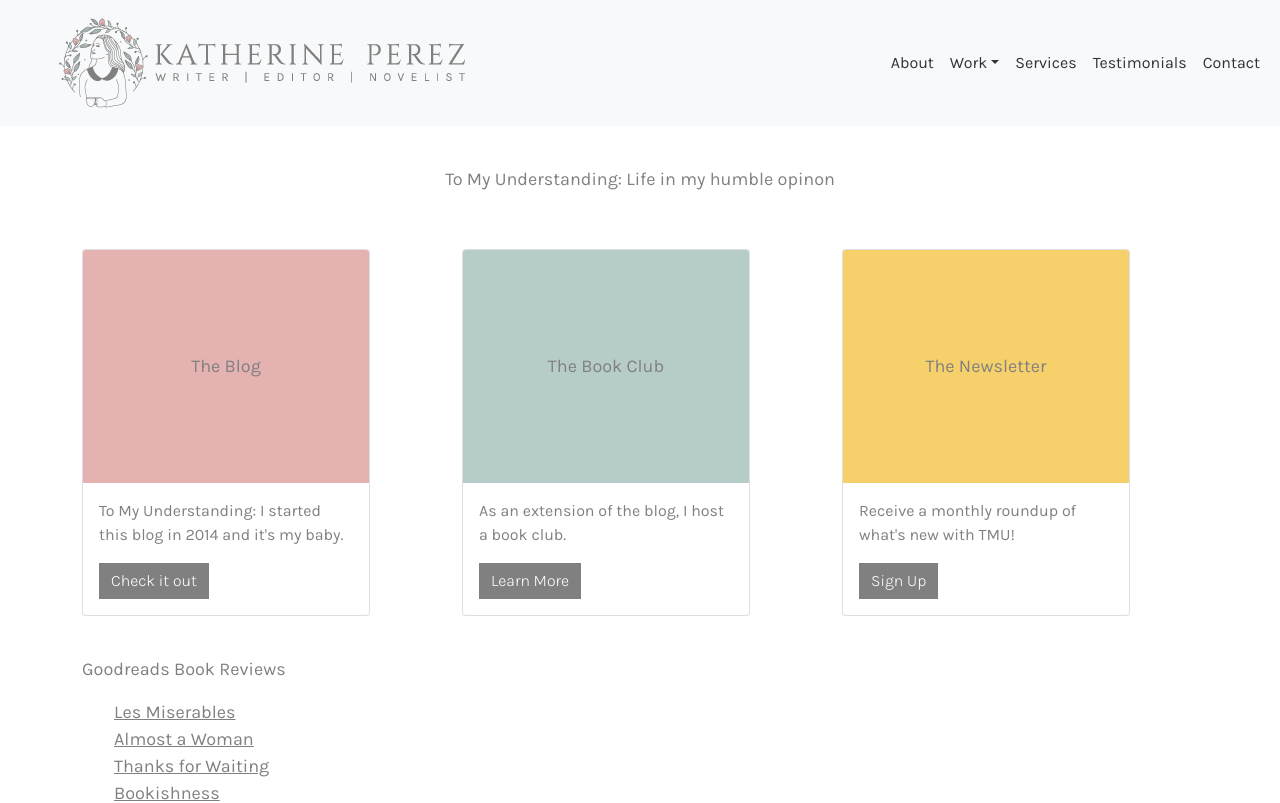
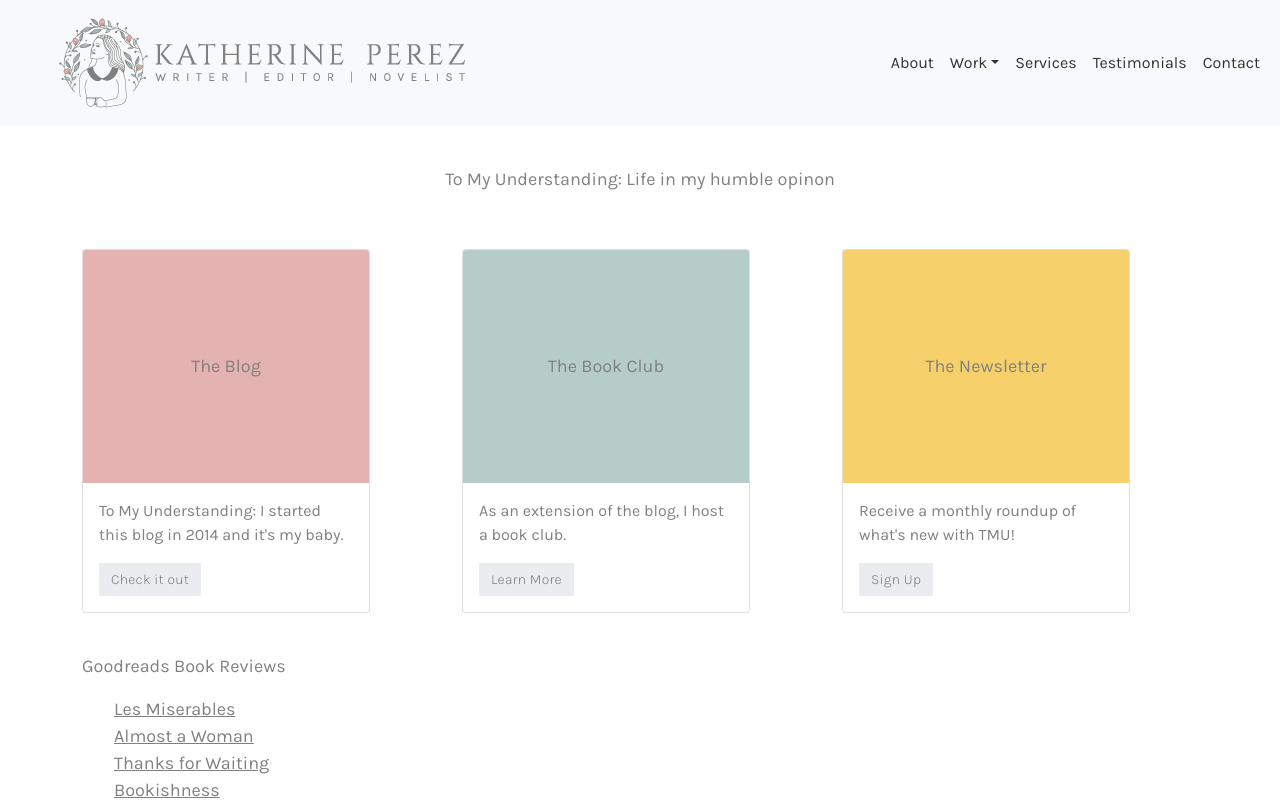
Before and after one commit to Kaitlyn-Lynette/Kathys-Portfolio, a React (Create React App) app: page /readwithcoffee in a window 1280 px wide. Shown: the top 803 px of the page. Built offline with nearby package versions, Linux system fonts and the light colour scheme.

Commit message:
fixed the css syntax to allow for a hover color

```diff
--- a/src/App.css
+++ b/src/App.css
@@ -283,19 +283,30 @@ body {
 }
 
 .rwc-button {
-  background-color: #808080;
+  background-color: #EBECF0;
   border-radius: 0;
   border: none;
+}
+
+
+.btn {
+  color: grey;
   font-family: 'Karla';
   font-weight: 100;
+  font-size: 14px;
+  letter-spacing: 0.25px;
 }
 
-.rwc-cards {
+.btn:hover{
+  color: #EBECF0;
+  background-color: #808080;
+}
+
+.rwc-cards-overlay {
   font-size: 18px;
   text-align: center;
   height: 200px;
   line-height: 200px;
-
 }
 
 
--- a/src/pages/ReadWithCoffee.js
+++ b/src/pages/ReadWithCoffee.js
@@ -29,7 +29,7 @@ const ReadWithCoffee = () => {
             <Card style={{ width: "18rem" }}>
               <Card.Img variant="top" src="/images/theblog1.png" />
               <Card.Body>
-                <Card.ImgOverlay className="rwc-cards">
+                <Card.ImgOverlay className="rwc-cards-overlay">
                   The Blog
                 </Card.ImgOverlay>
                 <Card.Text>
@@ -49,7 +49,7 @@ const ReadWithCoffee = () => {
             <Card style={{ width: "18rem" }}>
               <Card.Img variant="top" src="/images/thebookclub2.png" />
               <Card.Body>
-                <Card.ImgOverlay className="rwc-cards">
+                <Card.ImgOverlay className="rwc-cards-overlay">
                   The Book Club
                 </Card.ImgOverlay>
                 <Card.Text>
@@ -68,7 +68,7 @@ const ReadWithCoffee = () => {
             <Card style={{ width: "18rem" }}>
               <Card.Img variant="top" src="/images/thenewsletter3.png" />
               <Card.Body>
-                <Card.ImgOverlay className="rwc-cards">
+                <Card.ImgOverlay className="rwc-cards-overlay">
                   The Newsletter
                 </Card.ImgOverlay>
                 <Card.Text>
```
